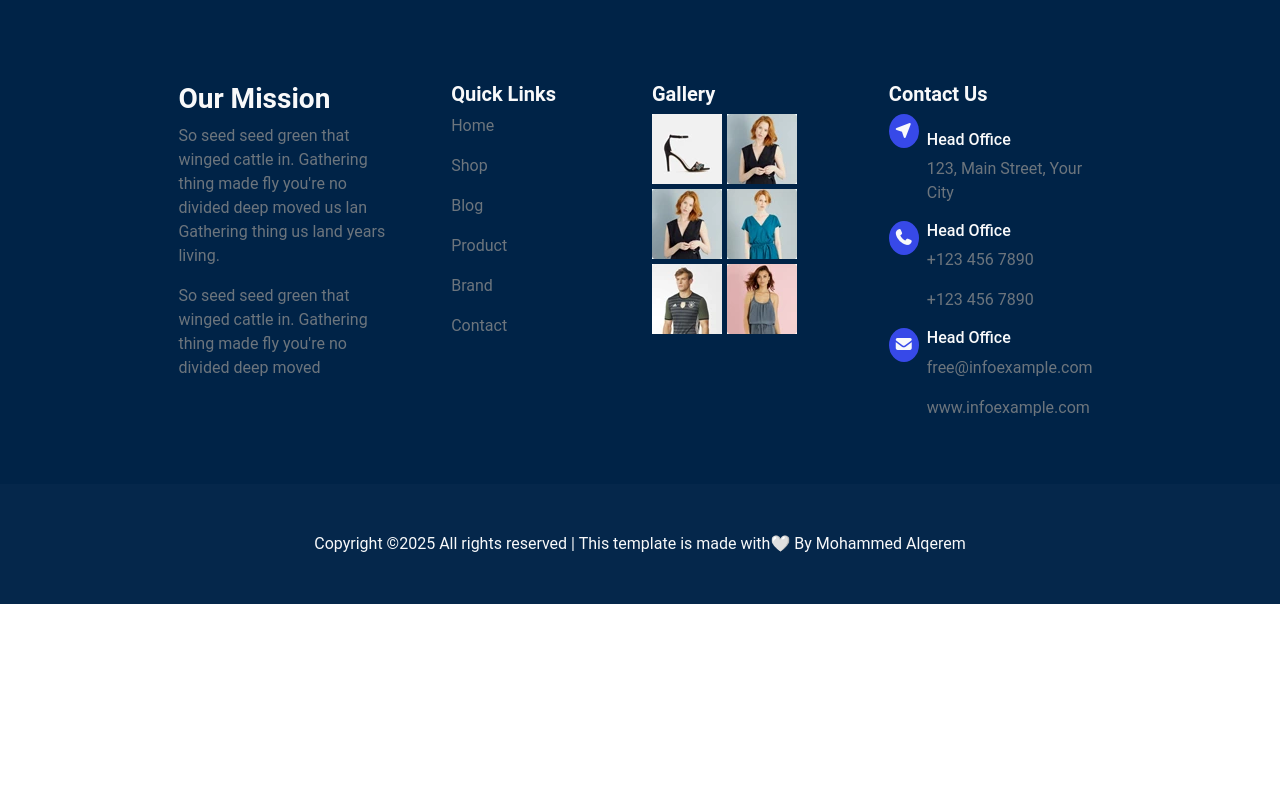
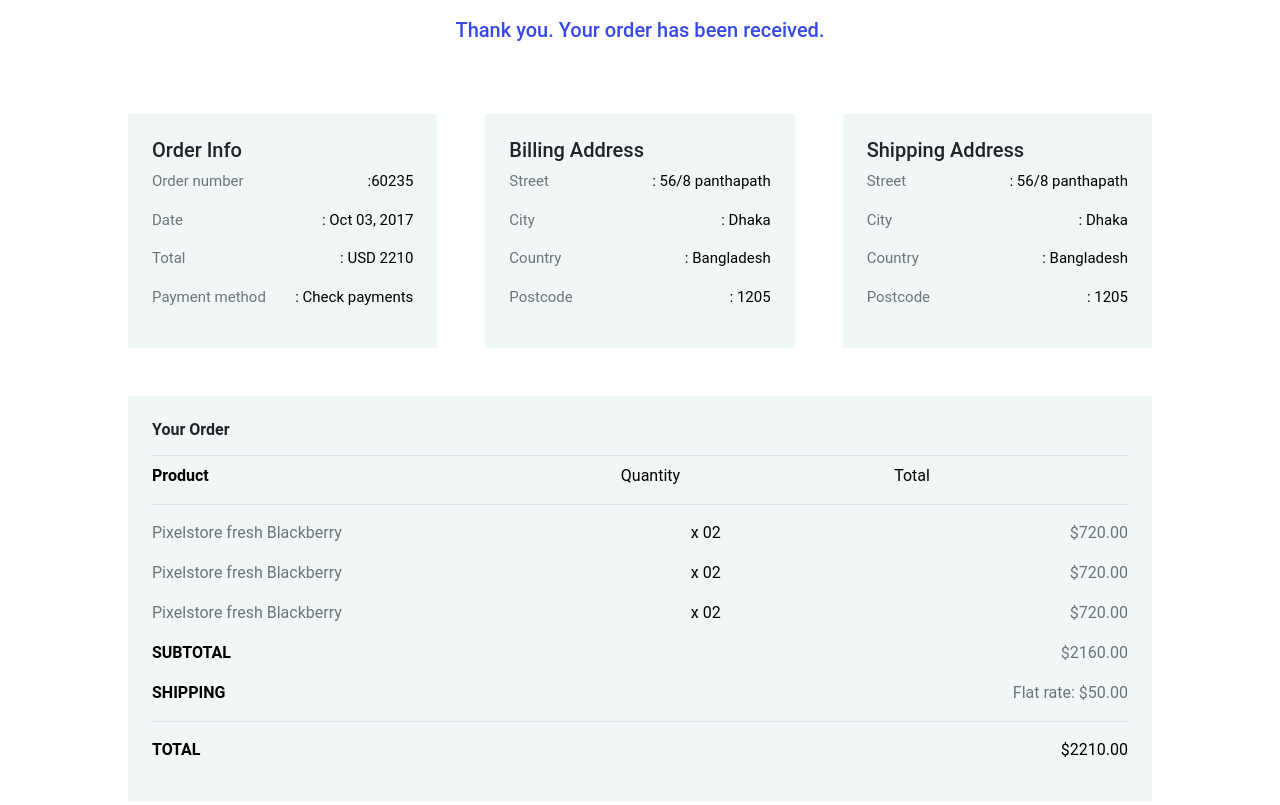
Before and after one commit to Mohammed-Alqerem/Aroma-E-commerce, a plain HTML site: page confirmation.html in a window 1280 px wide. Shown: the part 640-1445 px from the top of the page. Before the commit the page ends 1244 px from the top, so only its background shows below. Drawn offline with nearby package versions, Linux system fonts and the light colour scheme.

Commit message:
finish confirmation page

```diff
--- a/assets/src/css/main.css
+++ b/assets/src/css/main.css
@@ -9,6 +9,15 @@
     --main-color:#3749e8;
 }
 
+
+.main-color{
+    color: #3749e8;
+}
+
+.second-color{
+    background-color: #f1f6f7;
+}
+
 ul{
     list-style-type: none;
     padding-left: 0 !important;
@@ -18,10 +27,18 @@
     text-decoration: none;
 }
 
+.text-sm-size{
+    font-size: 15px;
+}
+
 .container{
     width: 80%;
     margin: auto;
 
+}
+
+.grow-more{
+    flex-grow: 2;
 }
 
 
--- a/assets/src/css/productCheckout/productCheckout.css
+++ b/assets/src/css/productCheckout/productCheckout.css
@@ -3,9 +3,6 @@
 }
 
 
-.second-color{
-    background-color: #f1f6f7;
-}
 
 .link-under{
     text-decoration: underline;
--- a/confirmation.html
+++ b/confirmation.html
@@ -121,6 +121,80 @@
         </div>
     </div>
 
+
+
+    <section class="order-confirmation pt-5 pb-5">
+
+      <div class="container">
+
+        <h2 class="text-center fs-5 main-color mb-5 pb-4 ">Thank you. Your order has been received.</h2>
+
+        <div class="row gap-5">
+          <div class="col-12">
+            <div class="row gap-5">
+              <div class="col-xxl-3 col-xl-3 col-lg-5 col-sm-12 flex-grow-1 second-color p-lg-4 p-2">
+
+                <h5>Order Info</h5>
+                <p class="d-flex text-sm-size justify-content-between text-secondary">Order number <span class="text-black">:60235</span></p>
+                <p class="d-flex text-sm-size justify-content-between text-secondary">Date <span class="text-black">: Oct 03, 2017</span></p>
+                <p class="d-flex text-sm-size justify-content-between text-secondary">Total <span class="text-black">: USD 2210</span></p>
+                <p class="d-flex text-sm-size justify-content-between text-secondary">Payment method	 <span class="text-black">: Check payments</span></p>
+
+              </div>
+                <div class="col-xxl-3 col-xl-3 col-lg-5 col-sm-12 flex-grow-1 second-color p-lg-4 p-2">
+
+                <h5>Billing Address</h5>
+               <p class="d-flex text-sm-size justify-content-between text-secondary">Street <span class="text-black">: 56/8 panthapath</span></p>
+                <p class="d-flex text-sm-size justify-content-between text-secondary">City <span class="text-black">: Dhaka</span></p>
+                <p class="d-flex text-sm-size justify-content-between text-secondary">Country <span class="text-black">: Bangladesh</span></p>
+                <p class="d-flex text-sm-size justify-content-between text-secondary">Postcode <span class="text-black">: 1205</span></p>
+
+              </div>
+                <div class="col-xxl-3 col-xl-3 col-lg-5 col-sm-12 flex-grow-1 second-color p-lg-4 p-2">
+
+                <h5>Shipping Address</h5>
+                <p class="d-flex text-sm-size justify-content-between text-secondary">Street <span class="text-black">: 56/8 panthapath</span></p>
+                <p class="d-flex text-sm-size justify-content-between text-secondary">City <span class="text-black">: Dhaka</span></p>
+                <p class="d-flex text-sm-size justify-content-between text-secondary">Country <span class="text-black">: Bangladesh</span></p>
+                <p class="d-flex text-sm-size justify-content-between text-secondary">Postcode <span class="text-black">: 1205</span></p>
+
+              </div>
+            </div>
+          </div>
+
+          <div class="col-12  second-color p-lg-4 p-2">
+            <h6 class="fw-bold border-bottom pb-3">Your Order</h6>
+            <ul class="  d-flex flex-column gap-3">
+              <li class="border-bottom pb-3"><a href="#" class="d-flex gap-3"><span class=" grow-more text-black fw-bold">Product</span> <span class="flex-lg-grow-1 text-black">	Quantity</span> <span class="flex-grow-1 text-black">Total</span></a></li>
+              <li><a href="#"  class="d-flex gap-3"><span class="text-secondary flex-grow-1">Pixelstore fresh Blackberry </span> <span class="flex-grow-1 text-black">x 02</span> <span
+                    class="text-secondary">$720.00</span></a></li>
+              <li><a href="#"  class="d-flex gap-3"><span class="text-secondary flex-grow-1">Pixelstore fresh Blackberry </span> <span class="flex-grow-1 text-black">x 02</span> <span
+                    class="text-secondary">$720.00</span></a></li>
+              <li><a href="#"  class="d-flex gap-3"><span class="text-secondary flex-grow-1">Pixelstore fresh Blackberry </span> <span class="flex-grow-1 text-black">x 02</span> <span
+                    class="text-secondary">$720.00</span></a></li>
+              <li><a href="#"  class="d-flex gap-3"><span class="grow-more text-black text-uppercase fw-bold">Subtotal</span> <span class="text-secondary">$2160.00</span></a></li>
+              <li class="border-bottom pb-3"><a href="#"  class="d-flex"><span  class="grow-more text-black text-uppercase fw-bold">Shipping </span> <span class="text-secondary">Flat rate: $50.00</span></a></li>
+              <li><a href="#"  class="d-flex gap-3"><span  class="grow-more text-black text-uppercase fw-bold">Total</span> <span class="text-black" >$2210.00</span></a></li>
+
+
+            </ul>
+          </div>
+
+        </div>
+
+      </div>
+
+    </section>
+
+
+
+
+
+
+
+
+
+
   <!-- end header product details -->
 
 <!-- start footer -->
```
